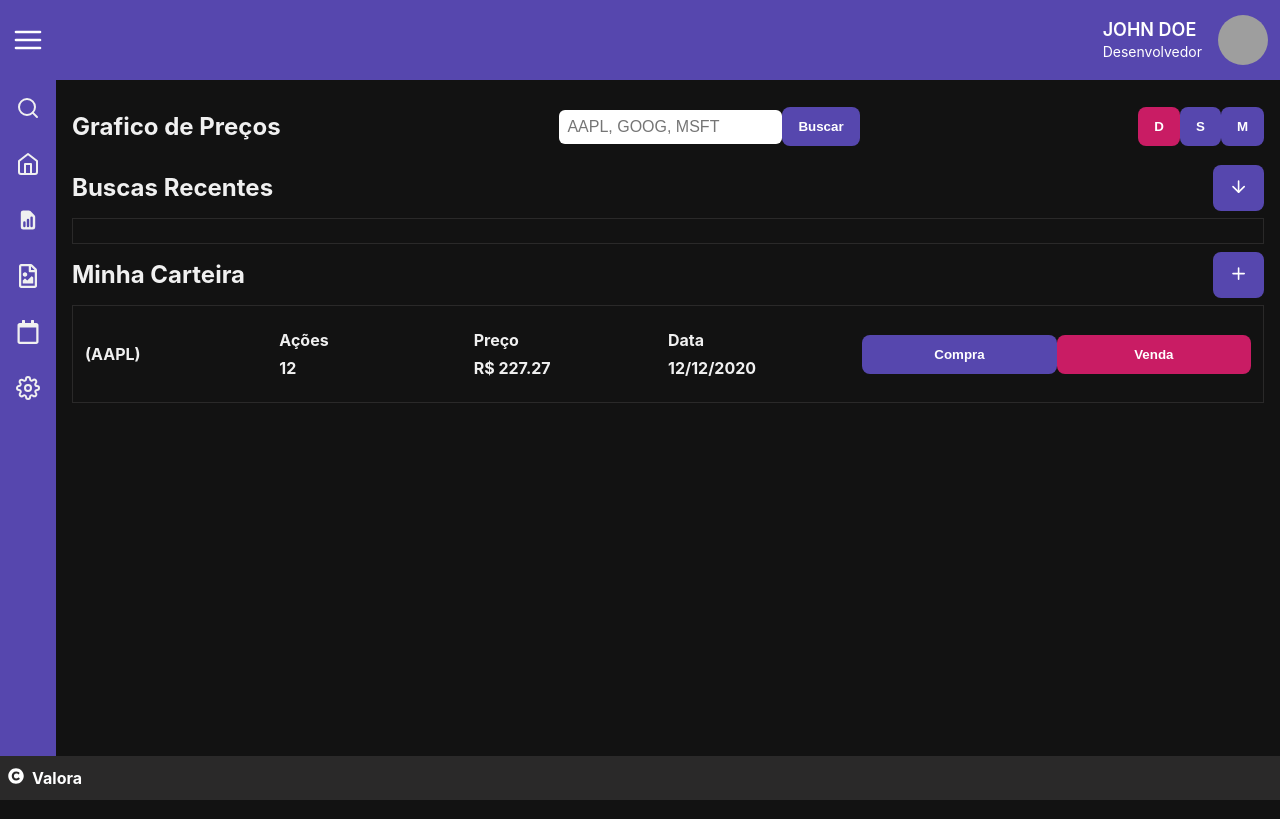
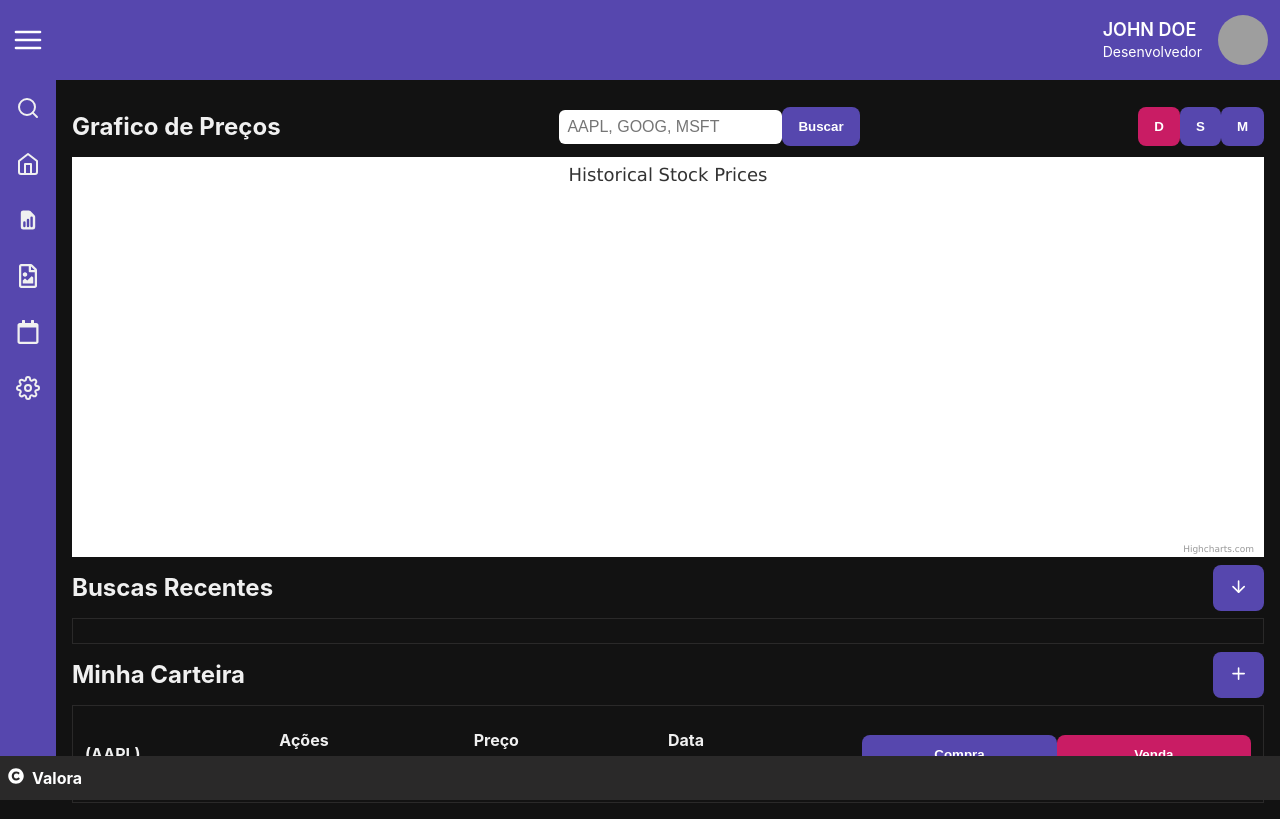
Before and after one commit to valora-org/desafio-frontend, a Next.js app: page / in a window 1280 px wide. Built offline with nearby package versions, Linux system fonts and the light colour scheme; grey boxes are pictures that could not be loaded.

Commit message:
fix: corrige bug de multiplos stocks

```diff
--- a/src/components/MyWallet/index.tsx
+++ b/src/components/MyWallet/index.tsx
@@ -45,7 +45,6 @@ export const MyWallet = () => {
   }
 
   const asyncFetchShareActualPrice = async () => {
-    console.log("asyncFetchShareActualPrice");
     if (!selectedShare.name) return;
 
     const { data } = await financialApi.get(
--- a/src/components/StockChart/index.tsx
+++ b/src/components/StockChart/index.tsx
@@ -5,7 +5,13 @@ import styles from "./StockChart.module.scss";
 import { Input } from "../Input";
 import { api, financialApi } from "../../services/api";
 
-import Highcharts from "highcharts";
+import Highcharts, {
+  ChartOptions,
+  SeriesOptions,
+  SeriesOptionsType,
+  TitleOptions,
+  TooltipOptions,
+} from "highcharts";
 import HighchartsReact from "highcharts-react-official";
 import { title } from "process";
 import { TickersContext } from "../../contexts/useTickers";
@@ -35,18 +41,25 @@ export const StockChart: FC = () => {
     return {
       title: {
         text: "Historical Stock Prices",
-      },
+      } as TitleOptions,
       series: currentStocks.map((stock) => {
         return {
           name: stock.name,
           data: stock.historic.map((data) => [data.date, data.close]),
-        };
+          type: "line",
+
+          tooltip: {
+            valueDecimals: 2,
+          },
+        } as SeriesOptionsType;
       }),
-    };
+      alignTicks: true,
+    } as ChartOptions;
   }, [currentStocks]);
 
   useEffect(() => {
     async function fetchCurrentStocksHistoricalChart() {
+      setCurrentStocks([]);
       new Promise((resolve) => {
         stocksOnChart.forEach(async (stock) => {
           const { data } = await financialApi.get(
@@ -77,10 +90,19 @@ export const StockChart: FC = () => {
           <Input
             type="text"
             placeholder="AAPL, GOOG, MSFT"
-            onChange={(event) => setSearchStocks(event.target.value)}
+            onChange={(event) =>
+              setSearchStocks(event.target.value.toUpperCase())
+            }
             value={searchStocks}
           />
-          <Button onClick={() => addStockOnChart(searchStocks)}>Buscar</Button>
+          <Button
+            onClick={() => {
+              addStockOnChart(searchStocks);
+              setSearchStocks("");
+            }}
+          >
+            Buscar
+          </Button>
         </div>
         <div className={styles.period}>
           <Button
@@ -105,9 +127,7 @@ export const StockChart: FC = () => {
       </div>
 
       <div className="chart">
-        {currentStocks.length > 0 && (
-          <HighchartsReact highcharts={Highcharts} options={options} />
-        )}
+        <HighchartsReact highcharts={Highcharts} options={options} />
       </div>
     </div>
   );
```
